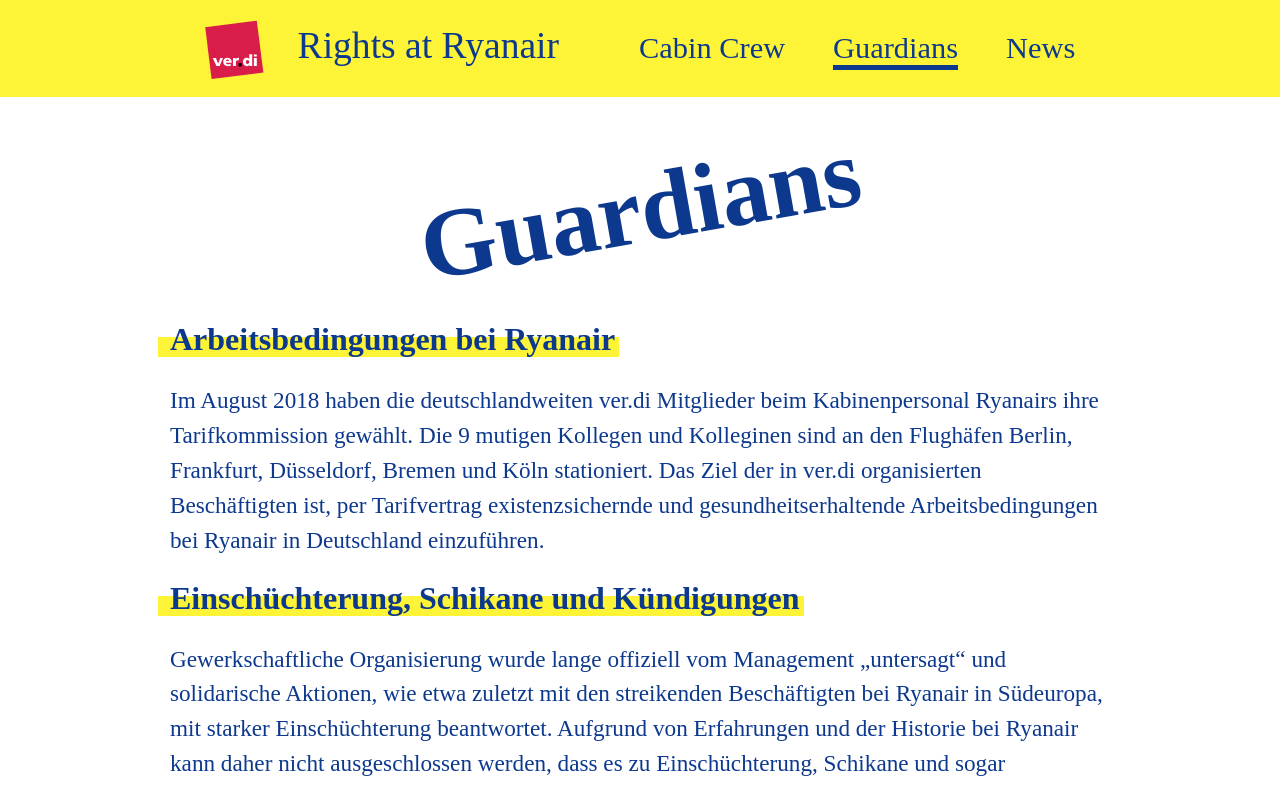
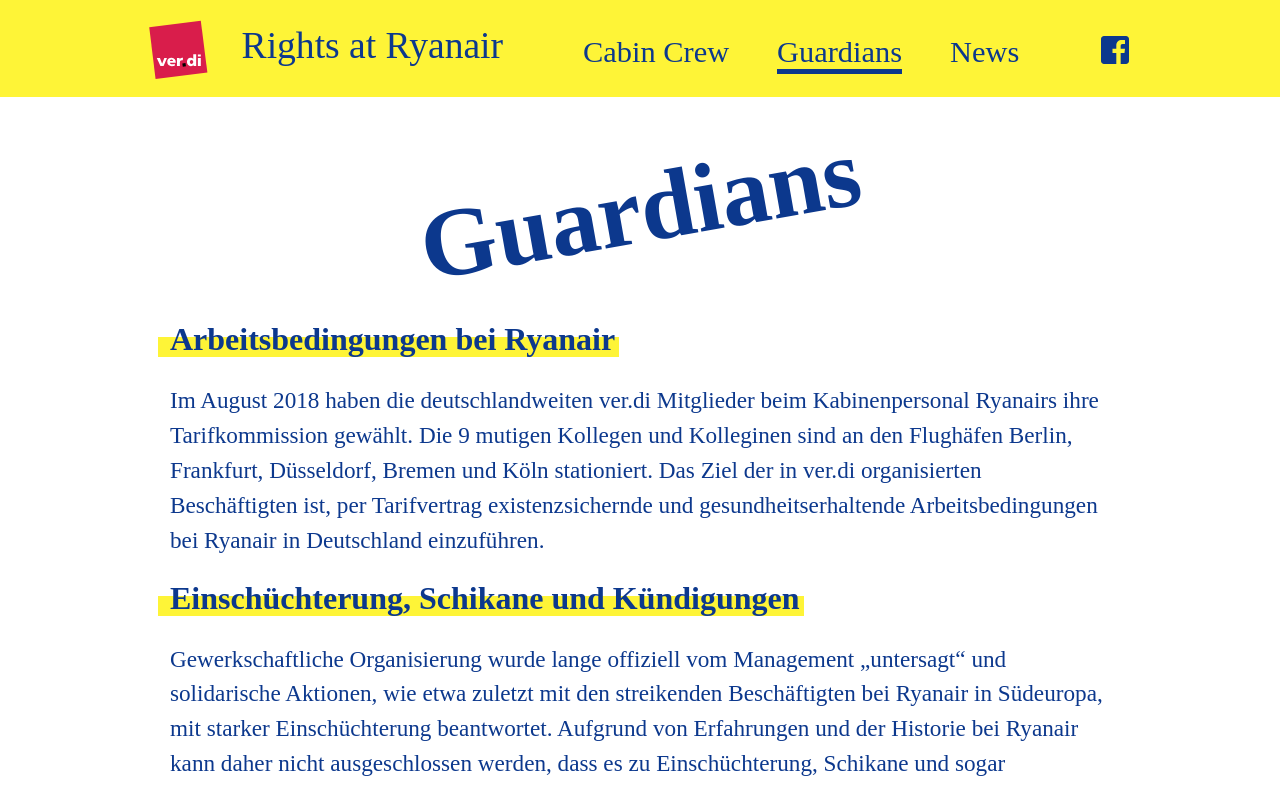
Before and after one commit to zoff-collective/verdi-ryanair, a Next.js app: page /guardians in a window 1280 px wide. Shown: the top 788 px of the page. Built offline with nearby package versions, Linux system fonts and the light colour scheme; a web font is replaced by a local one.

Commit message:
Header: add facebook-link on all pages

```diff
--- a/components/header/index.jsx
+++ b/components/header/index.jsx
@@ -2,7 +2,7 @@
 
 import Navigation from './navigation';
 
-export default ({ href, name, navigation }) => (
+export default ({ href, name, navigation, facebookLink }) => (
   <header>
     <style jsx>{styles}</style>
 
@@ -20,7 +20,7 @@
 
       <p className="name">{name}</p>
 
-      <Navigation items={navigation} />
+      <Navigation items={navigation} facebookLink={facebookLink} />
     </div>
   </header>
 );
--- a/components/header/navigation/index.jsx
+++ b/components/header/navigation/index.jsx
@@ -1,15 +1,39 @@
 import styles from './styles';
 
-export default ({ items }) => (
+export default ({ items, facebookLink }) => (
   <ul>
     <style jsx>{styles}</style>
 
     {items.map(([text, url, active = false]) => (
       <li key={url}>
-        {!active && <a href={url}>{text}</a>}
+        {!active && (
+          <a href={url} className="item">
+            {text}
+          </a>
+        )}
 
-        {active && <span>{text}</span>}
+        {active && <span className="item">{text}</span>}
       </li>
     ))}
+
+    {facebookLink && (
+      <li>
+        <a href={facebookLink}>
+          <svg
+            className="social-icon"
+            aria-hidden="true"
+            role="img"
+            xmlns="http://www.w3.org/2000/svg"
+            viewBox="0 0 448 512"
+          >
+            <path
+              fill="currentColor"
+              d="M448 80v352c0 26.5-21.5 48-48 48h-85.3V302.8h60.6l8.7-67.6h-69.3V192c0-19.6 5.4-32.9 33.5-32.9H384V98.7c-6.2-.8-27.4-2.7-52.2-2.7-51.6 0-87 31.5-87 89.4v49.9H184v67.6h60.9V480H48c-26.5 0-48-21.5-48-48V80c0-26.5 21.5-48 48-48h352c26.5 0 48 21.5 48 48z"
+            />
+          </svg>
+          <span className="visually-hidden">Follow us on facebook</span>
+        </a>
+      </li>
+    )}
   </ul>
 );
--- a/components/header/navigation/styles.js
+++ b/components/header/navigation/styles.js
@@ -51,36 +51,69 @@
     }
   }
 
-  a,
-  span {
+  .item {
     color: currentColor;
     font-family: ${fonts.novel.family.black};
     font-size: 1.15rem;
     line-height: 1;
     text-decoration: none;
+    white-space: nowrap;
   }
 
   @media ${mq.tablet} {
-    a,
-    span {
+    .item {
       font-size: 1.3rem;
+      position: relative;
+      top: 0.25rem;
     }
   }
 
   @media ${mq.desktop} {
-    a,
-    span {
+    .item {
       font-size: 1.9rem;
     }
   }
 
-  span {
+  .item:hover,
+  .item:focus,
+  span.item {
     border-bottom: 2px solid ${colors.blue};
   }
 
   @media ${mq.tablet} {
-    span {
+    .item:hover,
+    .item:focus,
+    span.item {
       border-bottom-width: 5px;
     }
   }
+
+  .visually-hidden {
+    position: absolute !important;
+    clip: rect(1px, 1px, 1px, 1px);
+    padding: 0 !important;
+    border: 0 !important;
+    height: 1px !important;
+    width: 1px !important;
+    overflow: hidden;
+  }
+
+  .social-icon {
+    color: ${colors.blue};
+    height: 1.75rem;
+    margin-left: 1rem;
+    position: relative;
+    top: -0.25rem;
+    width: 1.75rem;
+  }
+
+  @media ${mq.tablet} {
+    .social-icon {
+      height: 2rem;
+      margin-left: 2rem;
+      position: relative;
+      top: 0.25rem;
+      width: 2rem;
+    }
+  }
 `;
--- a/pages/guardians/index.jsx
+++ b/pages/guardians/index.jsx
@@ -18,6 +18,7 @@
       name="Rights at Ryanair"
       href="https://verkehr.verdi.de/branchen/luftverkehr/fluggesellschaften/ryanair"
       navigation={[['Cabin Crew', '/'], ['Guardians', '/guardians', true], ['News', '/news']]}
+      facebookLink="https://www.facebook.com/Verdi-Cabin-Crew-United-Germany-475233959645901/"
     />
 
     <Text title="Guardians">
@@ -241,7 +242,6 @@
             Wer mit deutschen Flugpassagieren viel Geld verdient, muss seine Beschäftigten auch nach deutschen Standards bezahlen. Für die Beschäftigten muss auch unser Arbeitsrecht gelten. Sie müssen die Möglichkeit haben, dafür zu kämpfen, notfalls auch zu streiken.
           `
         }
-
       ]}
     />
 
--- a/pages/news/index.jsx
+++ b/pages/news/index.jsx
@@ -17,6 +17,7 @@
       name="Rights at Ryanair"
       href="https://verkehr.verdi.de/branchen/luftverkehr/fluggesellschaften/ryanair"
       navigation={[['Cabin Crew', '/'], ['Guardians', '/guardians'], ['News', '/news', true]]}
+      facebookLink="https://www.facebook.com/Verdi-Cabin-Crew-United-Germany-475233959645901/"
     />
 
     {items && <News title="Latest News" items={items} />}
```
Also changed, not shown: pages/index.jsx (+96 -48 lines).
